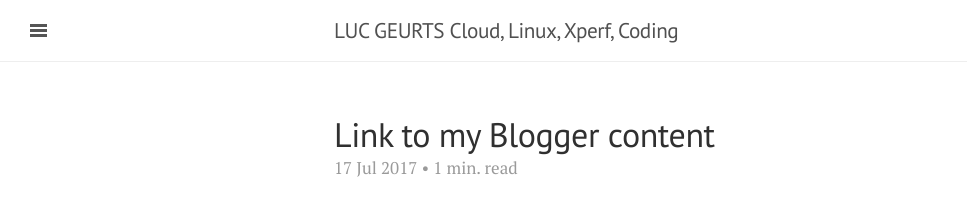
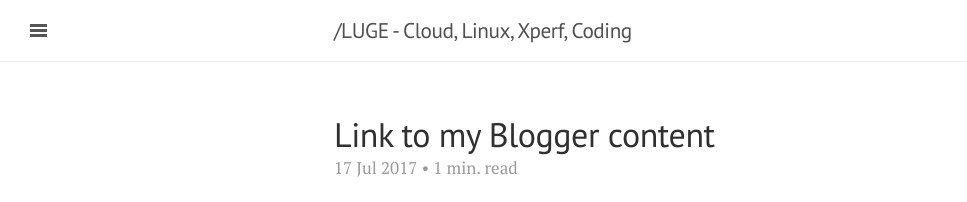
Before and after one commit to lgeurts/lgeurts.github.io, a Jekyll site: the page built from index.html, in a window 1280 px wide and 900 px high. Shown: the top 202 px of the window, without its empty margins (0-967 px from the left). Built offline with Jekyll 4.4.1, drawn with Linux system fonts in a browser that asks for light colours; nearby versions of some CDN libraries; the list of posts is cut into pages by our own code.

Commit message:
Update _config.yml

```diff
--- a/_config.yml
+++ b/_config.yml
@@ -5,7 +5,7 @@
 #relative_permalinks: true #not used since Jekyll v3.0
 
 # Setup
-title:               LUC GEURTS  Cloud, Linux, Xperf, Coding
+title:               /LUGE - Cloud, Linux, Xperf, Coding
 tagline:             ''
 description:         'Musings of a would be front-end web developer.'
 url:                 http://lgeurts.github.io
```
